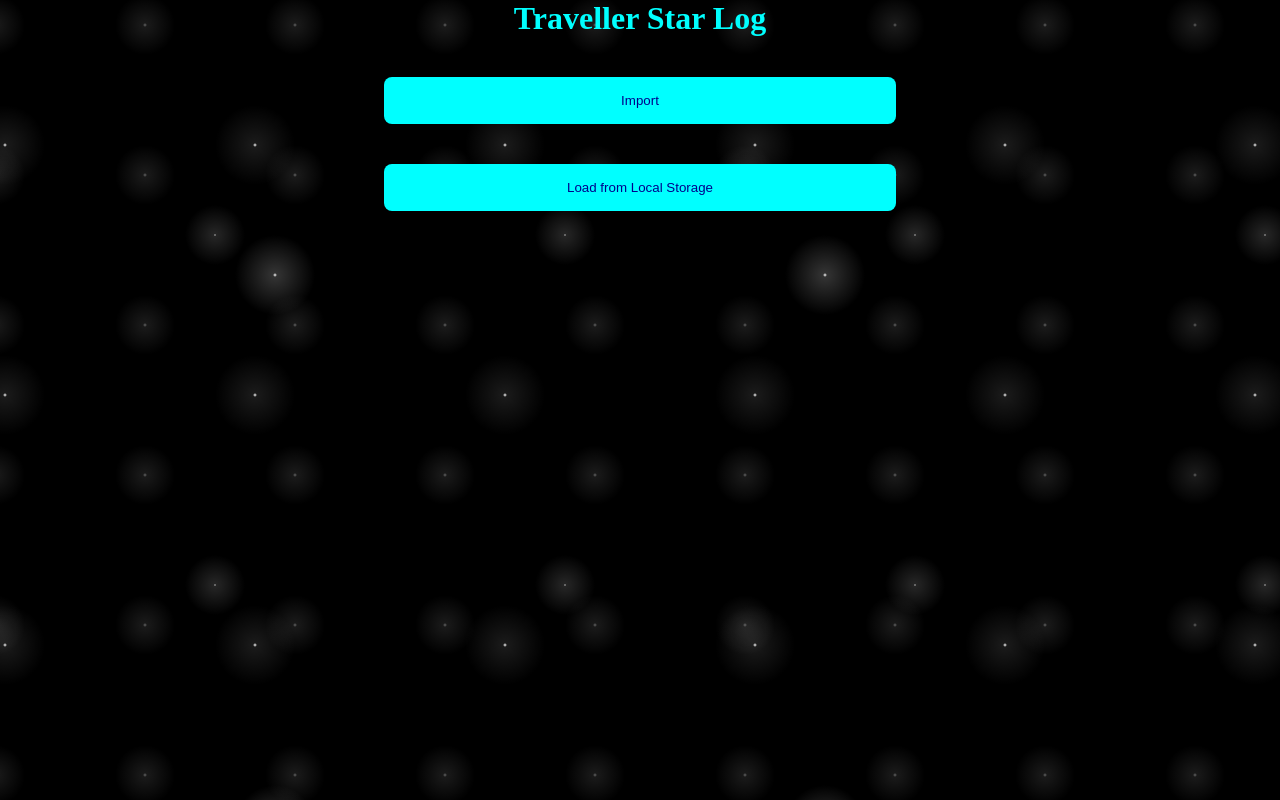
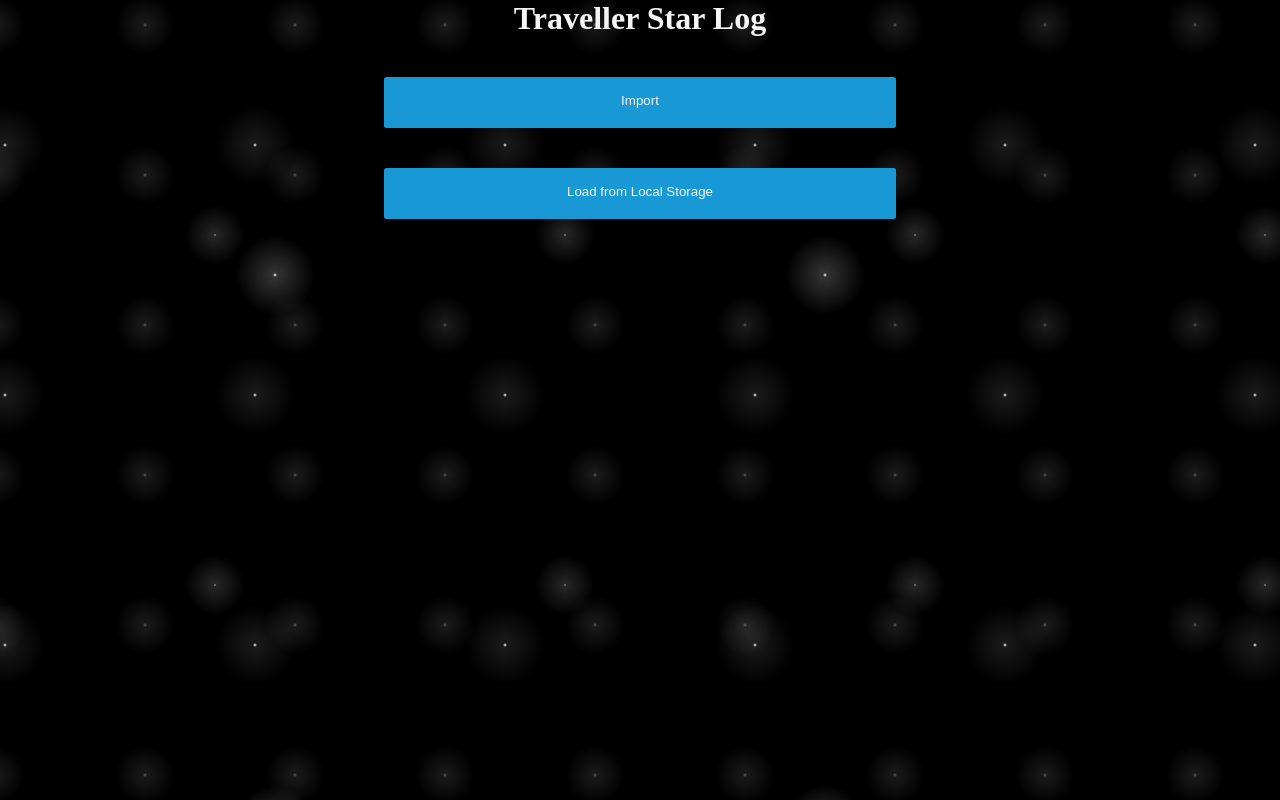
Before and after one commit to samuei/TravellerStarLog, a React (Vite) app: page / in a window 1280 px wide. Built offline with nearby package versions, Linux system fonts and the light colour scheme.

Commit message:
Button styling
Makes your eyes bleed a little less

```diff
--- a/src/styles.css
+++ b/src/styles.css
@@ -21,22 +21,21 @@ body {
 }
 
 button {
-	border-color: aqua;
-	border-radius: 0.6em;
-	color: darkblue;
-	box-shadow: 0 0 40px 40px aqua inset, 0 0 0 0 #3498db;
-	transition: all 150ms ease-in-out;
-	background-color: transparent;
+	background-color: #1899D6;
+	border: solid transparent;
+	border-radius: 0.2em;
+	border-width: 0 0 4px;
+	color: whitesmoke;
+	transition: filter .2s;
 
 	&:hover {
-		box-shadow: 0 0 10px 0 aqua inset, 0 0 10px 4px aqua;
-		color: aqua;
+		filter: brightness(1.2);
 	}
 }
 
 .main-menu {
 	text-align: center;
-	color: aqua;
+	color: whitesmoke;
 
 	button {
 		display: block;
```
